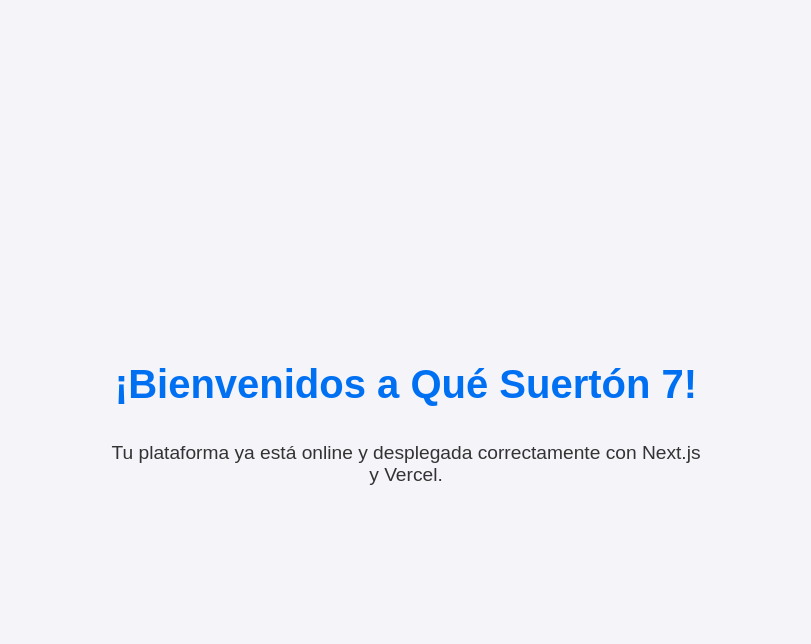
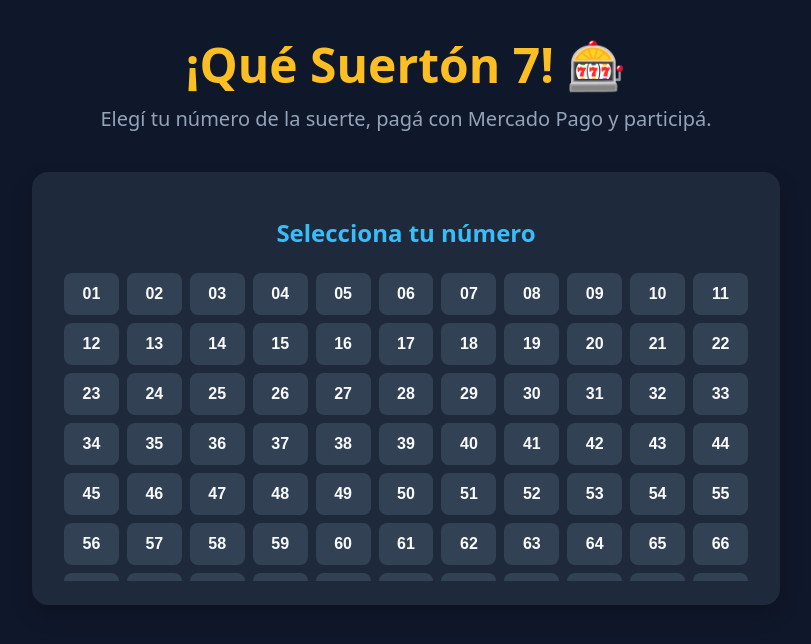
Before and after one commit to quesuerton7/quesuerton7, a Next.js app: page / in a window 1280 px wide. Shown: the top 644 px of the page, without its empty margins (234-1045 px from the left). Built offline with nearby package versions, Linux system fonts and the light colour scheme.

Commit message:
Refactor Home component and update styles

```diff
--- a/app/page.tsx
+++ b/app/page.tsx
@@ -1,23 +1,124 @@
+'use client';
+
+import React, { useState } from 'react';
+
 export default function Home() {
+  const [selectedNumber, setSelectedNumber] = useState<number | null>(null);
+
+  // Ejemplo de números para la rifa
+  const numbers = Array.from({ length: 100 }, (_, i) => i + 1);
+
+  const handlePayment = () => {
+    if (!selectedNumber) {
+      alert('Por favor, seleccioná un número antes de continuar.');
+      return;
+    }
+    // AQUÍ VA TU LINK DE MERCADO PAGO O PREFERENCIA DE PAGO
+    // Podés reemplazar la URL por tu link de cobro de Mercado Pago
+    window.open(`https://www.mercadopago.com.ar`, '_blank');
+  };
+
   return (
     <main style={{
       display: 'flex',
       flexDirection: 'column',
       alignItems: 'center',
-      justifyContent: 'center',
       minHeight: '100vh',
-      fontFamily: 'sans-serif',
-      backgroundColor: '#f4f4f9',
-      color: '#333',
-      textAlign: 'center',
-      padding: '20px'
+      fontFamily: 'system-ui, sans-serif',
+      backgroundColor: '#0f172a',
+      color: '#f8fafc',
+      padding: '2rem 1rem'
     }}>
-      <h1 style={{ fontSize: '2.5rem', marginBottom: '1rem', color: '#0070f3' }}>
-        ¡Bienvenidos a Qué Suertón 7!
-      </h1>
-      <p style={{ fontSize: '1.2rem', maxWidth: '600px' }}>
-        Tu plataforma ya está online y desplegada correctamente con Next.js y Vercel.
-      </p>
+      {/* Encabezado principal */}
+      <header style={{ textAlign: 'center', marginBottom: '2.5rem' }}>
+        <h1 style={{ fontSize: '3rem', fontWeight: '800', color: '#fbbf24', margin: '0 0 0.5rem 0' }}>
+          ¡Qué Suertón 7! 🎰
+        </h1>
+        <p style={{ fontSize: '1.25rem', color: '#94a3b8', margin: 0 }}>
+          Elegí tu número de la suerte, pagá con Mercado Pago y participá.
+        </p>
+      </header>
+
+      {/* Grilla de Selección de Números */}
+      <section style={{
+        backgroundColor: '#1e293b',
+        borderRadius: '1rem',
+        padding: '1.5rem',
+        maxWidth: '700px',
+        width: '100%',
+        boxShadow: '0 10px 25px -5px rgba(0, 0, 0, 0.3)',
+        marginBottom: '2rem'
+      }}>
+        <h2 style={{ fontSize: '1.5rem', marginBottom: '1rem', textAlign: 'center', color: '#38bdf8' }}>
+          Selecciona tu número
+        </h2>
+
+        <div style={{
+          display: 'grid',
+          gridTemplateColumns: 'repeat(auto-fill, minmax(50px, 1fr))',
+          gap: '0.5rem',
+          maxHeight: '300px',
+          overflowY: 'auto',
+          padding: '0.5rem'
+        }}>
+          {numbers.map((num) => (
+            <button
+              key={num}
+              onClick={() => setSelectedNumber(num)}
+              style={{
+                padding: '0.75rem 0',
+                fontSize: '1rem',
+                fontWeight: 'bold',
+                borderRadius: '0.5rem',
+                border: 'none',
+                cursor: 'pointer',
+                backgroundColor: selectedNumber === num ? '#fbbf24' : '#334155',
+                color: selectedNumber === num ? '#0f172a' : '#f8fafc',
+                transition: 'all 0.2s ease'
+              }}
+            >
+              {num < 10 ? `0${num}` : num}
+            </button>
+          ))}
+        </div>
+      </section>
+
+      {/* Resumen y Botón de Mercado Pago */}
+      {selectedNumber && (
+        <div style={{
+          backgroundColor: '#1e293b',
+          borderRadius: '1rem',
+          padding: '1.5rem',
+          textAlign: 'center',
+          maxWidth: '400px',
+          width: '100%',
+          border: '2px solid #fbbf24'
+        }}>
+          <p style={{ fontSize: '1.2rem', marginBottom: '1rem' }}>
+            Elegiste el número: <strong style={{ color: '#fbbf24', fontSize: '1.5rem' }}>{selectedNumber}</strong>
+          </p>
+          <button
+            onClick={handlePayment}
+            style={{
+              backgroundColor: '#009ee3', // Color oficial de Mercado Pago
+              color: '#ffffff',
+              fontSize: '1.1rem',
+              fontWeight: 'bold',
+              padding: '0.8rem 1.5rem',
+              borderRadius: '0.5rem',
+              border: 'none',
+              cursor: 'pointer',
+              width: '100%',
+              display: 'flex',
+              alignItems: 'center',
+              justifyContent: 'center',
+              gap: '0.5rem'
+            }}
+          >
+            Pagar con Mercado Pago 💳
+          </button>
+        </div>
+      )}
     </main>
   );
 }
```
